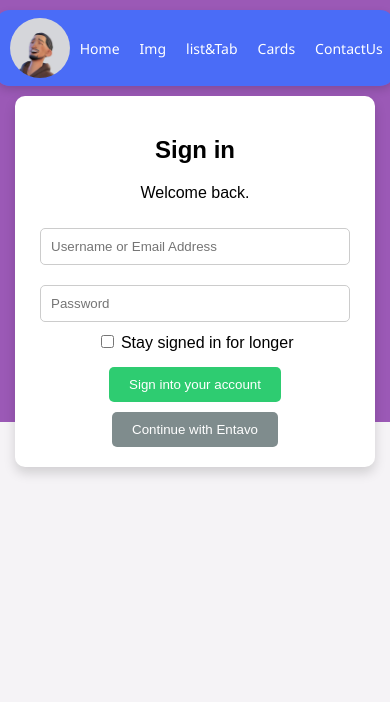
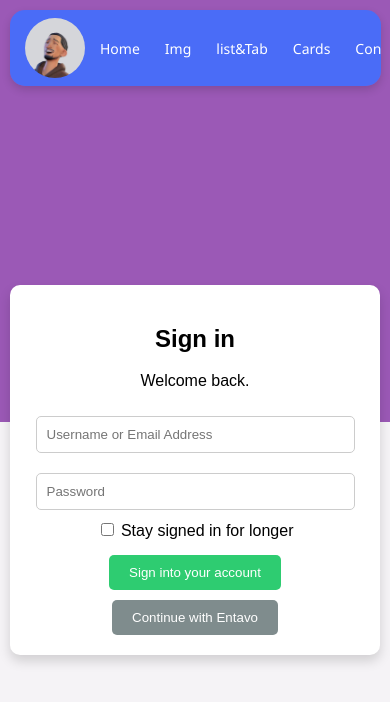
Before and after one commit to Damiee007/ASS2, a plain HTML site: page pixelgrade.html in a window 390 px wide. Drawn offline with Linux system fonts and the light colour scheme.

Commit message:
last on23!

```diff
--- a/pixelgrade.css
+++ b/pixelgrade.css
@@ -8,12 +8,14 @@ body {
     align-items: center;
 }
 
-.container {
+.pixelgrade-container {
     flex: 1;
     display: flex;
     justify-content: center;
     align-items: center;
     width: 100%;
+    padding: 20px;
+    box-sizing: border-box;
 }
 
 .pixelgrade-card {
@@ -22,6 +24,7 @@ body {
     box-shadow: 0px 6px 12px rgba(0,0,0,0.15);
     border-radius: 10px;
     width: 320px;
+    max-width: 90%;
     text-align: center;
 }
 
@@ -52,3 +55,28 @@ body {
 .pixelgrade-card button:hover {
     background-color: #27ae60;
 }
+
+/* Ensure navbar has padding on small screens */
+@media (max-width: 768px) {
+    .nav-links {
+        width: 100%;
+        padding: 10px;
+        box-sizing: border-box;
+        display: flex;
+        flex-wrap: wrap;
+        justify-content: center;
+        gap: 5px;
+    }
+
+    .pixelgrade-card {
+        width: 90%;
+    }
+
+    body {
+        align-items: stretch;
+    }
+
+    .pixelgrade-container {
+        padding: 40px 10px;
+    }
+}
```
